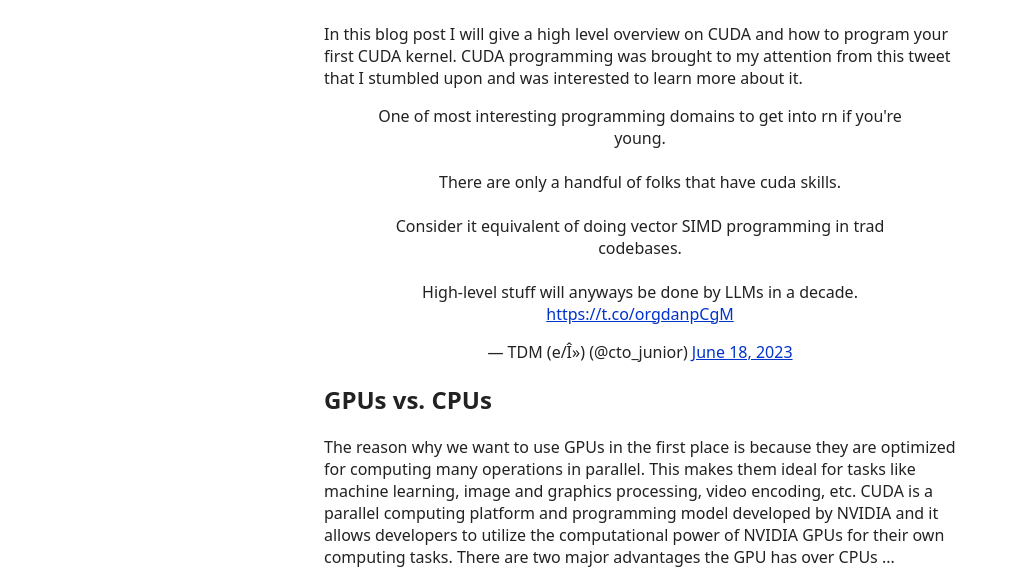
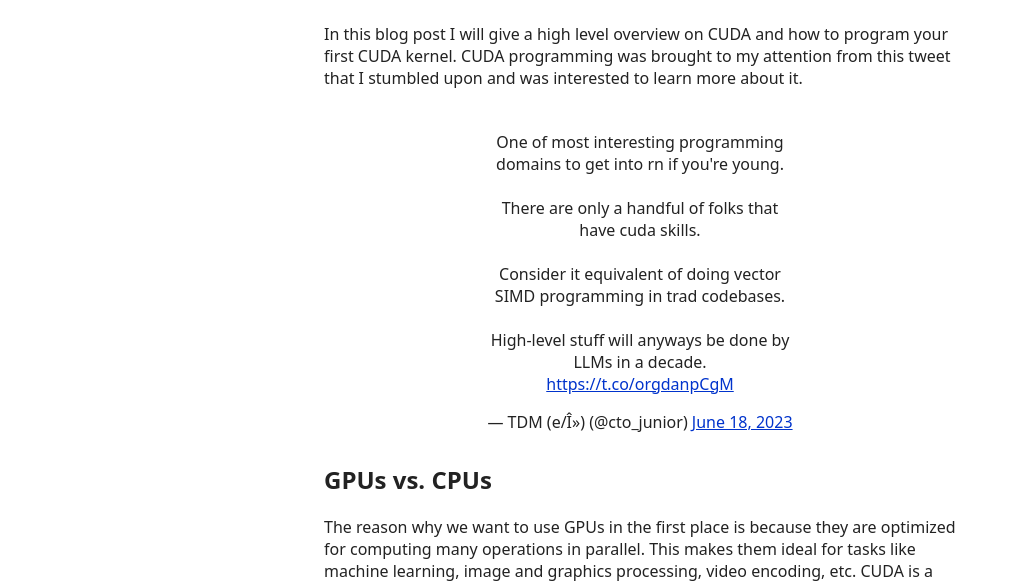
Before and after one commit to rod-rom/rromer07.github.io, a plain HTML site: page posts/cuda.html in a window 1280 px wide. Shown: the part 177-758 px from the top of the page, without its empty margins (0-1009 px from the left). Drawn offline with Linux system fonts and the light colour scheme.

Commit message:
fix tweet position

```diff
--- a/css/main.css
+++ b/css/main.css
@@ -26,6 +26,7 @@
     margin: auto;
     width: 50%;
     padding: 10px;
+    position: relative;
 }
 
 .header {
@@ -52,3 +53,10 @@
   padding: 2px;
   text-align: center;
 }
+
+.twitter-tweet {
+    margin: auto;
+    width: 50%;
+    padding: 10px;
+    position: relative;
+}
```
